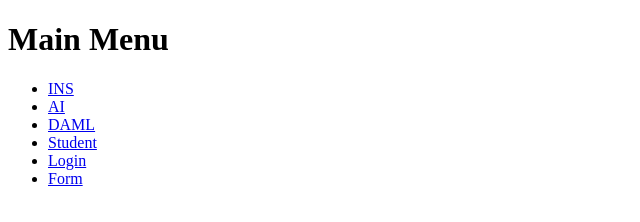
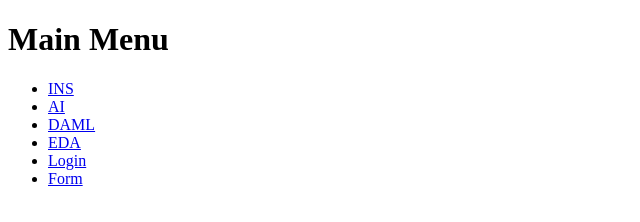
Before and after one commit to ArchitPokharankar/Testing, a plain HTML site: page index.html in a window 1280 px wide. Shown: the full height of the page, 0-640 px from the left. Drawn offline with Linux system fonts and the light colour scheme.

Commit message:
Update index.html

```diff
--- a/index.html
+++ b/index.html
@@ -12,7 +12,7 @@
         <li><a href="crypto_practicals.html">INS</a></li>
         <li><a href="AI.html">AI</a></li>
         <li><a href="Console.html">DAML</a></li>
-        <li><a href="Student.html">Student</a></li>
+        <li><a href="Student.html">EDA</a></li>
         <li><a href="Login.html">Login</a></li>
         <li><a href="Product.html">Form</a></li>
     </ul>
```
